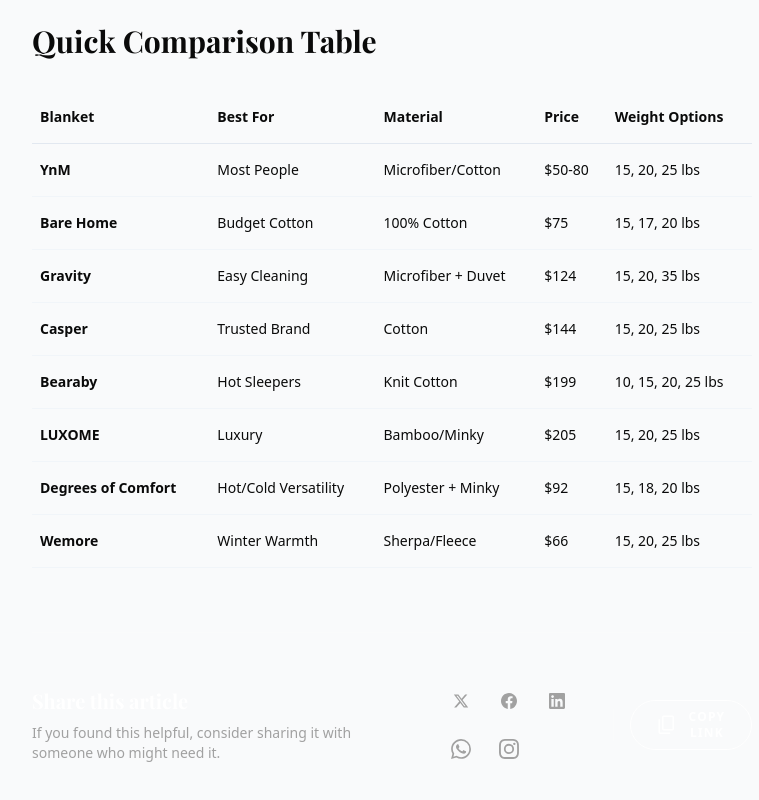
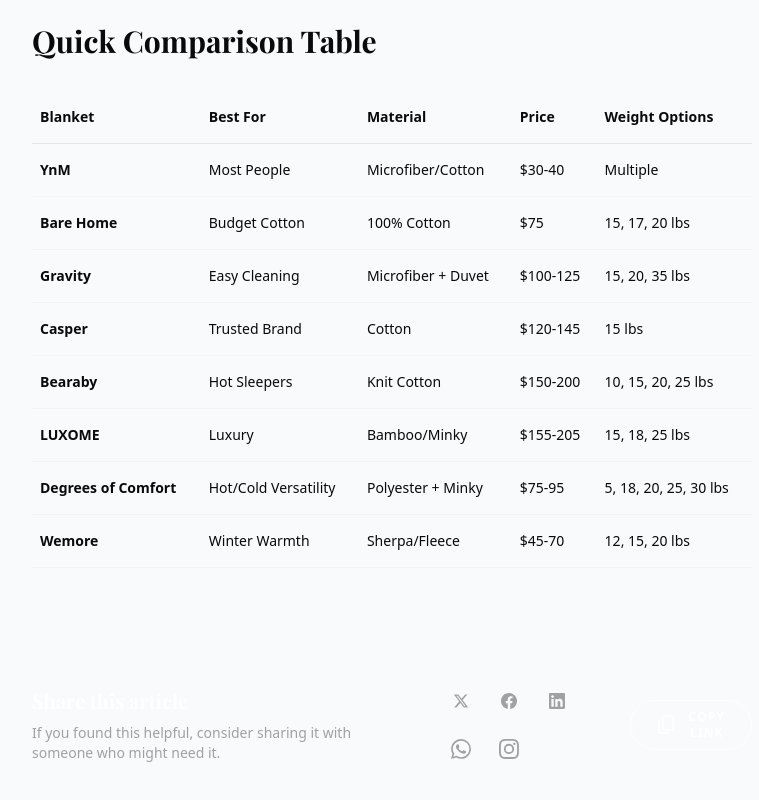
Before and after one commit to FormiloStudios/calmclarity_stitch, a Next.js app: page /articles/best-weighted-blankets-for-anxiety-tested-and-compared in a window 1280 px wide. Shown: the part 5131-5931 px from the top of the page, without its empty margins (248-1007 px from the left). Built offline with nearby package versions, Linux system fonts and the light colour scheme; a web font is replaced by a local one.

Commit message:
Update weighted blanket comparison table with revised prices and weight options

```diff
--- a/src/app/articles/best-weighted-blankets-for-anxiety-tested-and-compared/page.tsx
+++ b/src/app/articles/best-weighted-blankets-for-anxiety-tested-and-compared/page.tsx
@@ -144,8 +144,8 @@
                                         <td className="py-4 px-2 font-bold">YnM</td>
                                         <td className="py-4 px-2">Most People</td>
                                         <td className="py-4 px-2">Microfiber/Cotton</td>
-                                        <td className="py-4 px-2">$50-80</td>
-                                        <td className="py-4 px-2">15, 20, 25 lbs</td>
+                                        <td className="py-4 px-2">$30-40</td>
+                                        <td className="py-4 px-2">Multiple</td>
                                     </tr>
                                     <tr className="border-b border-slate-100 dark:border-slate-800">
                                         <td className="py-4 px-2 font-bold">Bare Home</td>
@@ -158,43 +158,43 @@
                                         <td className="py-4 px-2 font-bold">Gravity</td>
                                         <td className="py-4 px-2">Easy Cleaning</td>
                                         <td className="py-4 px-2">Microfiber + Duvet</td>
-                                        <td className="py-4 px-2">$124</td>
+                                        <td className="py-4 px-2">$100-125</td>
                                         <td className="py-4 px-2">15, 20, 35 lbs</td>
                                     </tr>
                                     <tr className="border-b border-slate-100 dark:border-slate-800">
                                         <td className="py-4 px-2 font-bold">Casper</td>
                                         <td className="py-4 px-2">Trusted Brand</td>
                                         <td className="py-4 px-2">Cotton</td>
-                                        <td className="py-4 px-2">$144</td>
-                                        <td className="py-4 px-2">15, 20, 25 lbs</td>
+                                        <td className="py-4 px-2">$120-145</td>
+                                        <td className="py-4 px-2">15 lbs</td>
                                     </tr>
                                     <tr className="border-b border-slate-100 dark:border-slate-800">
                                         <td className="py-4 px-2 font-bold">Bearaby</td>
                                         <td className="py-4 px-2">Hot Sleepers</td>
                                         <td className="py-4 px-2">Knit Cotton</td>
-                                        <td className="py-4 px-2">$199</td>
+                                        <td className="py-4 px-2">$150-200</td>
                                         <td className="py-4 px-2">10, 15, 20, 25 lbs</td>
                                     </tr>
                                     <tr className="border-b border-slate-100 dark:border-slate-800">
                                         <td className="py-4 px-2 font-bold">LUXOME</td>
                                         <td className="py-4 px-2">Luxury</td>
                                         <td className="py-4 px-2">Bamboo/Minky</td>
-                                        <td className="py-4 px-2">$205</td>
-                                        <td className="py-4 px-2">15, 20, 25 lbs</td>
+                                        <td className="py-4 px-2">$155-205</td>
+                                        <td className="py-4 px-2">15, 18, 25 lbs</td>
                                     </tr>
                                     <tr className="border-b border-slate-100 dark:border-slate-800">
                                         <td className="py-4 px-2 font-bold">Degrees of Comfort</td>
                                         <td className="py-4 px-2">Hot/Cold Versatility</td>
                                         <td className="py-4 px-2">Polyester + Minky</td>
-                                        <td className="py-4 px-2">$92</td>
-                                        <td className="py-4 px-2">15, 18, 20 lbs</td>
+                                        <td className="py-4 px-2">$75-95</td>
+                                        <td className="py-4 px-2">5, 18, 20, 25, 30 lbs</td>
                                     </tr>
                                     <tr className="border-b border-slate-100 dark:border-slate-800">
                                         <td className="py-4 px-2 font-bold">Wemore</td>
                                         <td className="py-4 px-2">Winter Warmth</td>
                                         <td className="py-4 px-2">Sherpa/Fleece</td>
-                                        <td className="py-4 px-2">$66</td>
-                                        <td className="py-4 px-2">15, 20, 25 lbs</td>
+                                        <td className="py-4 px-2">$45-70</td>
+                                        <td className="py-4 px-2">12, 15, 20 lbs</td>
                                     </tr>
                                 </tbody>
                             </table>
```
